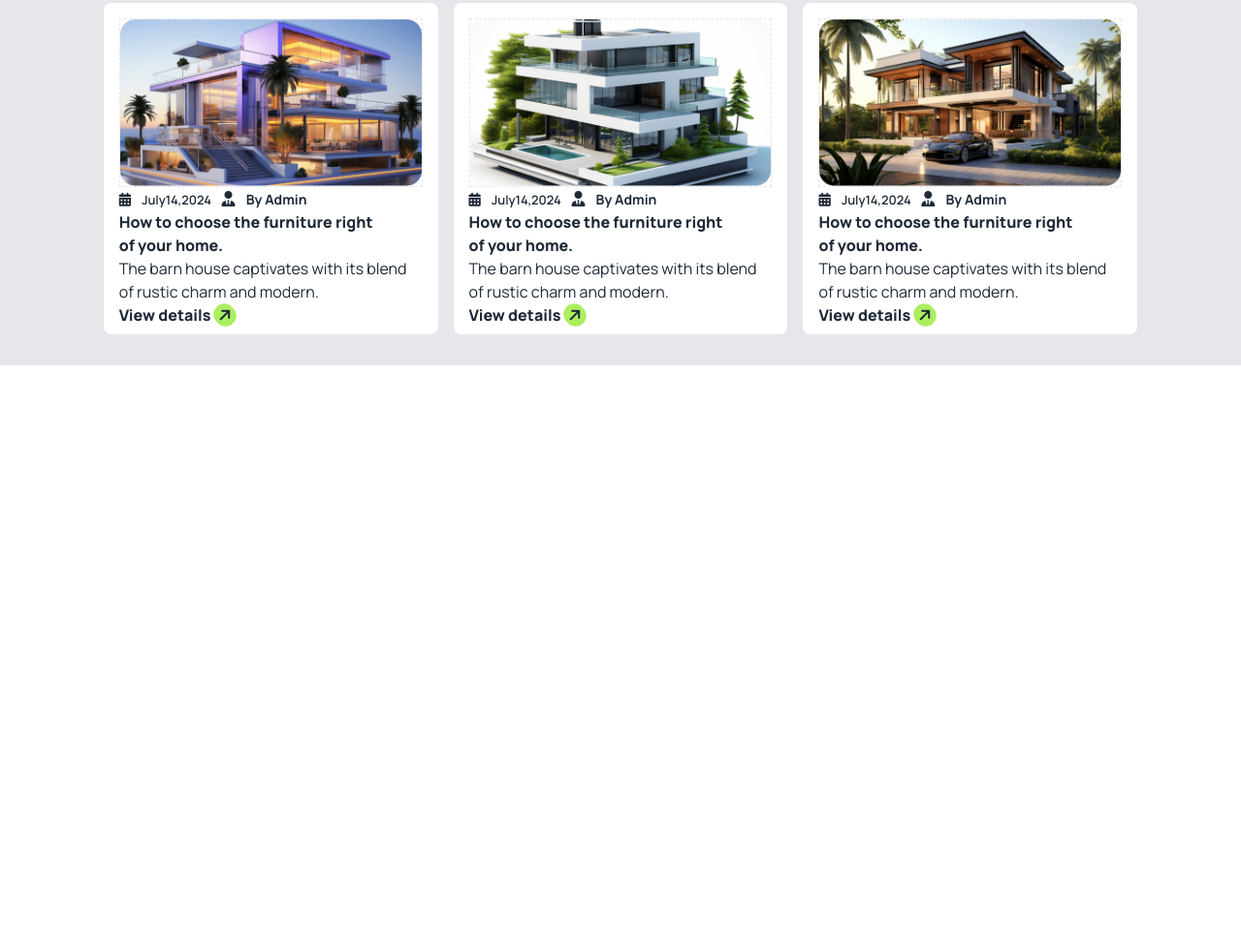
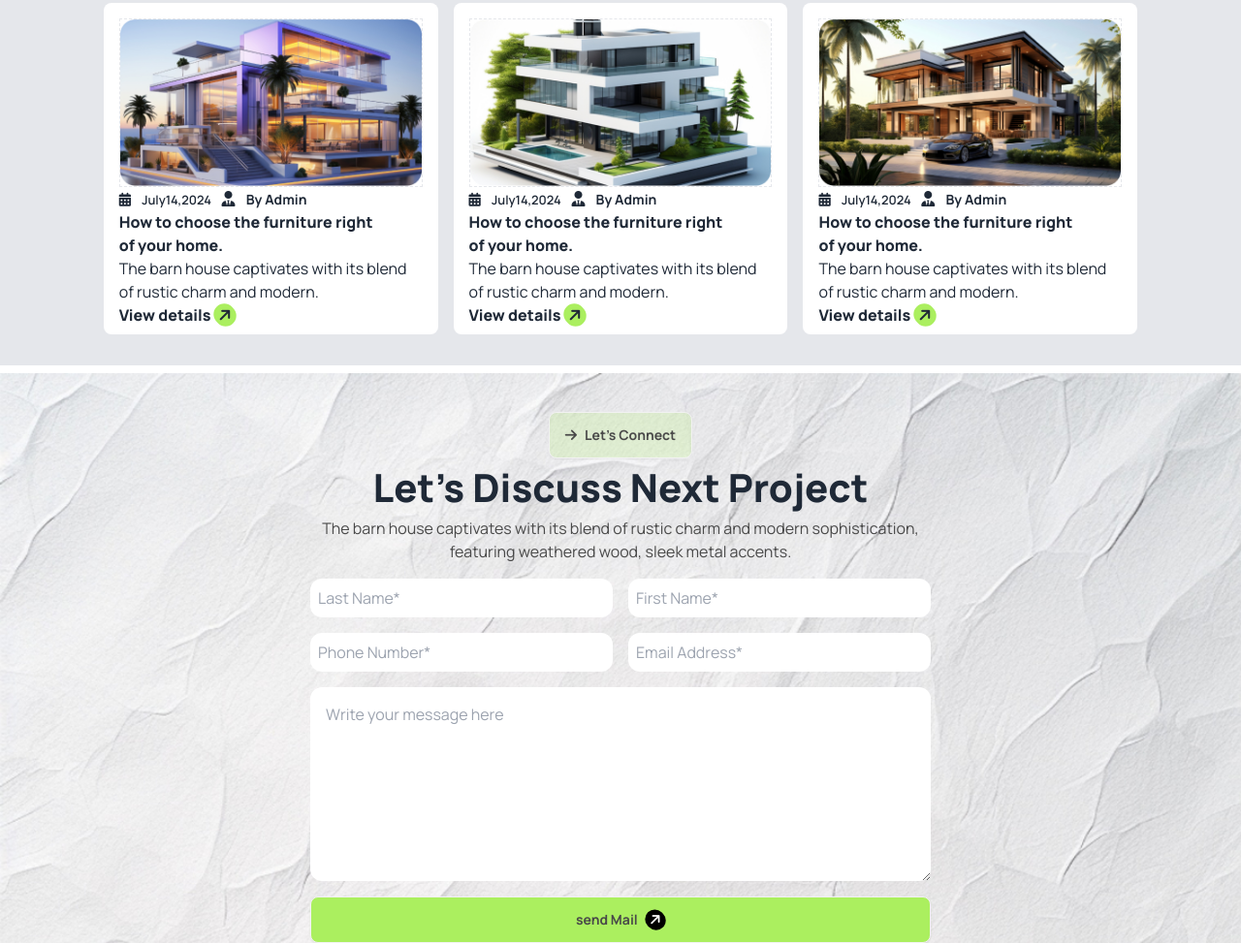
Before and after one commit to Md-Azad/rinterio, a plain HTML site: page index.html in a window 1280 px wide. Shown: the part 2602-3575 px from the top of the page at 97% size. Before the commit the page ends 2979 px from the top, so only its background shows below. Drawn offline with nearby package versions, Linux system fonts and the light colour scheme.

Commit message:
contact section is completed with mobile responsiveness

```diff
--- a/index.html
+++ b/index.html
@@ -359,7 +359,7 @@
 
       <!-- Articles section starts here -->
 
-      <div class="bg-gray-200">
+      <div class="bg-gray-200 my-2">
         <div class="w-10/12 mx-auto">
           <div class="text-center py-6">
             <button class="btn bg-[#ABEF5F33] text-[#494949] font-bold">
@@ -467,6 +467,62 @@
         </div>
       </div>
       <!-- Articles section ends here -->
+      <!-- Contact section starts here -->
+      <div class="bg-whitebackgroundImage bg-no-repeat bg-cover">
+        <div class="text-center pt-10 pb-4">
+          <button class="btn bg-[#ABEF5F33] text-[#494949] font-bold">
+            <i class="fa-solid fa-arrow-right"></i> Let's Connect
+          </button>
+          <h1 class="text-[2.5rem] font-extrabold">
+            Let’s Discuss Next Project
+          </h1>
+          <p class="text-[#494949]">
+            The barn house captivates with its blend of rustic charm and modern
+            sophistication, <br />
+            featuring weathered wood, sleek metal accents.
+          </p>
+        </div>
+        <div
+          class="w-11/12 md:w-3/6 mx-auto space-y-4 md:space-y-0 md:grid grid-cols-2 gap-4"
+        >
+          <input
+            class="p-2 rounded-xl w-full"
+            type="text"
+            placeholder="Last Name*"
+          />
+          <input
+            class="p-2 rounded-xl w-full"
+            type="text"
+            placeholder="First Name*"
+          />
+          <input
+            class="p-2 rounded-xl w-full"
+            type="text"
+            placeholder="Phone Number*"
+          />
+          <input
+            class="p-2 rounded-xl w-full"
+            type="text"
+            placeholder="Email Address*"
+          />
+          <textarea
+            class="col-span-2 p-4 rounded-xl w-full"
+            name=""
+            id=""
+            rows="7"
+            placeholder="Write your message here"
+          ></textarea>
+          <button
+            class="btn bg-[#ABEF5F] text-[#494949] font-bold w-full col-span-2"
+          >
+            send Mail
+            <i
+              class="fa-solid fa-arrow-right bg-black text-white p-1 rounded-full -rotate-45"
+            ></i>
+          </button>
+        </div>
+      </div>
+      <!-- Contact section ends here -->
     </main>
     <!-- main section ends here -->
 
```
